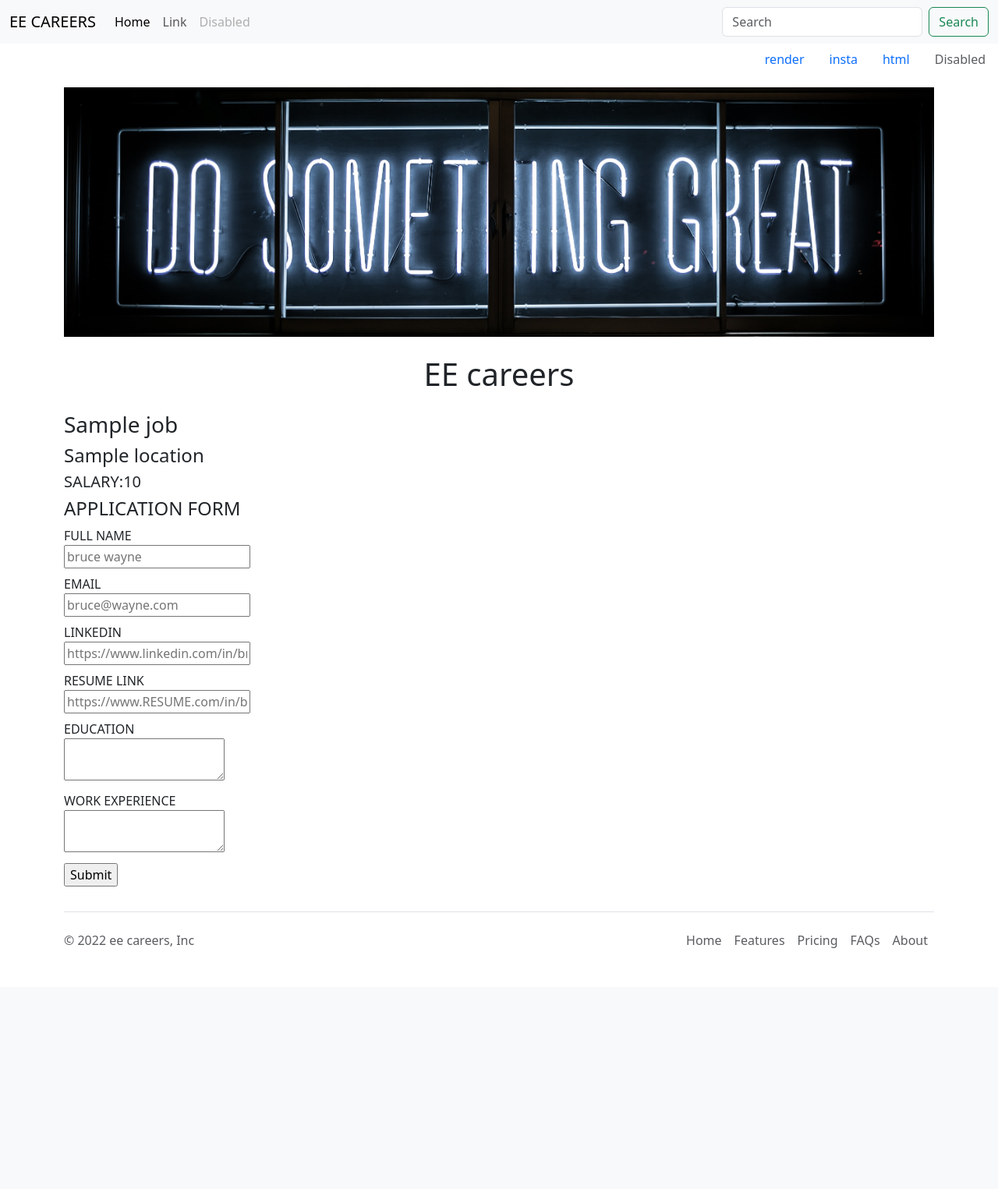
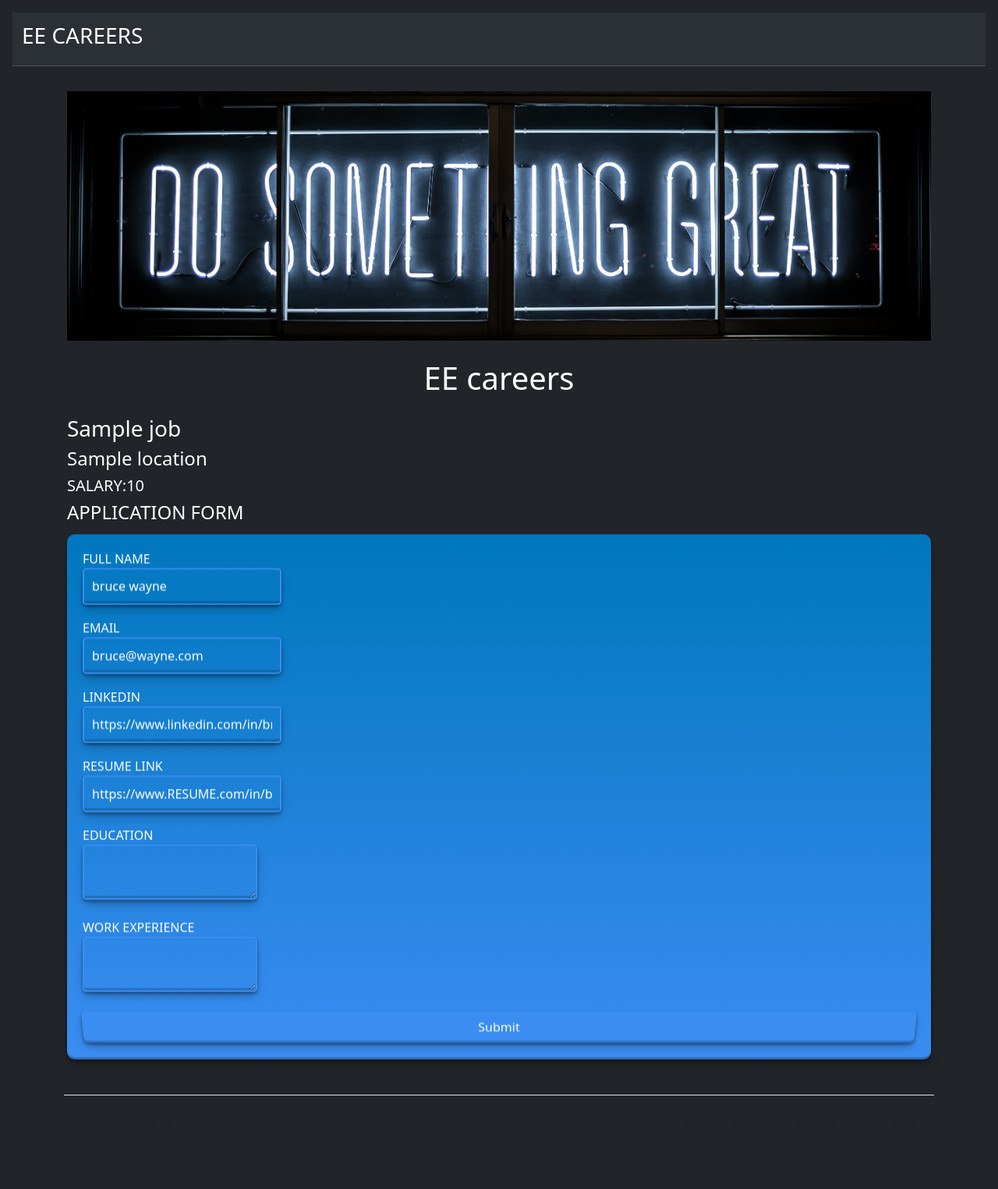
Before and after one commit to VIKASH1426/VIKASH-WEB, a Flask app: template templates/jobpage.html in a window 1280 px wide. Shown: the whole page at 78% size. Before the commit the page ends 1266 px from the top, so only its background shows below. Run offline with Flask 3, Linux system fonts and the light colour scheme; the template is opened without the code that fills it: most values are stand-ins (such as "Sample title", 1, 10 or a date in 2020).

Commit message:
frontend changes
ff

```diff
--- a/templates/application_form.html
+++ b/templates/application_form.html
@@ -1,20 +1,92 @@
-<h4>APPLICATION FORM</h4>
-<form action="/job/{{job['id']}}/apply" method=post>
-  <div class=mb-2><label>FULL NAME</label><br>
-  <input type='text' name='full name' placeholder='bruce wayne'></div>
-  <div class=mb-2><label>EMAIL</label><br>
-  <input type='text' name='email' placeholder='bruce@wayne.com'></div>
-  <div class=mb-2><label>LINKEDIN</label><br>
-  <input type='text' name='linkedin' placeholder='https://www.linkedin.com/in/brucewayne/'></div>
-  <div class=mb-2><label>RESUME LINK</label><br>
-  <input type='text' name='resume' placeholder='https://www.RESUME.com/in/brucewayne/'></div>
+<style>
+  .form {
+  position: relative;
+  display: flex;
+  flex-direction: column;
+  gap: 10px;
+  padding: 20px;
+  background: linear-gradient(to bottom, #0077be, #3b8df2);
+  border-radius: 10px;
+  overflow: hidden;
+  perspective: 1000px;
+  transform-style: preserve-3d;
+  transform: rotateX(-10deg);
+  transition: all 0.3s ease-in-out;
+  box-shadow: rgba(0, 0, 0, 0.4) 0px 2px 4px, rgba(0, 0, 0, 0.3) 0px 7px 13px -3px, rgba(0, 0, 0, 0.2) 0px -3px 0px inset;
+  animation: form-animation 0.5s ease-in-out;
+}
+
+@keyframes form-animation {
+  from {
+    transform: rotateX(-30deg);
+    opacity: 0;
+  }
+
+  to {
+    transform: rotateX(0deg);
+    opacity: 1;
+  }
+}
+
+.input {
+  padding: 10px;
+  border-radius: 5px;
+  background-color: transparent;
+  transition: border-color 0.3s ease-in-out, background-color 0.3s ease-in-out, transform 0.3s ease-in-out, box-shadow 0.3s ease-in-out;
+  transform-style: preserve-3d;
+  backface-visibility: hidden;
+  color: rgb(255, 255, 255);
+  border: 2px solid #3b8df2;
+  box-shadow: rgba(0, 0, 0, 0.4) 0px 2px 4px, rgba(0, 0, 0, 0.3) 0px 7px 13px -3px, rgba(0, 0, 0, 0.2) 0px -3px 0px inset;
+}
+
+.input::placeholder {
+  color: #fff;
+}
+
+.input:hover,
+.input:focus {
+  border-color: #3b8df2;
+  background-color: rgba(255, 255, 255, 0.2);
+  transform: scale(1.05) rotateY(20deg);
+  box-shadow: 0px 2px 4px rgba(0, 0, 0, 0.3);
+  outline: none;
+}
+
+.button {
+  padding: 10px 20px;
+  border: none;
+  border-radius: 5px;
+  background-color: #3b8df2;
+  color: #fff;
+  font-size: 16px;
+  cursor: pointer;
+  transform-style: preserve-3d;
+  backface-visibility: hidden;
+  transform: rotateX(-10deg);
+  transition: all 0.3s ease-in-out;
+  box-shadow: rgba(0, 0, 0, 0.4) 0px 2px 4px, rgba(0, 0, 0, 0.3) 0px 7px 13px -3px, rgba(0, 0, 0, 0.2) 0px -3px 0px inset;
+}
+
+
+
+</style><h4>APPLICATION FORM</h4>
+<form class="form" action="/job/{{job['id']}}/apply" method=post>
+  <div class=mb-2><label style="color: white;">FULL NAME</label><br>
+  <input type='text' name='full name' class="input" placeholder='bruce wayne'></div>
+  <div class=mb-2><label style="color: white;">EMAIL</label><br>
+  <input type='text' name='email'class="input" placeholder='bruce@wayne.com'></div>
+  <div class=mb-2><label style="color: white;">LINKEDIN</label><br>
+  <input type='text' name='linkedin' class="input"placeholder='https://www.linkedin.com/in/brucewayne/'></div>
+  <div class=mb-2><label style="color: white;">RESUME LINK</label><br>
+  <input type='text' name='resume'class="input" placeholder='https://www.RESUME.com/in/brucewayne/'></div>
   <div class=mb-2>
-    <label>EDUCATION</label><br>
-    <textarea name=education></textarea>
+    <label style="color: white;">EDUCATION</label><br>
+    <textarea class="input" name=education></textarea>
   </div>
   <div class=mb-2>
-  <label>WORK EXPERIENCE</label><br>
-    <textarea name=experience></textarea>
+  <label style="color: white;">WORK EXPERIENCE</label><br>
+    <textarea name=experience class="input"></textarea>
   </div>
-  <input class=mb-2 type=submit >
+  <input class="button" class=mb-2 type=submit >
 </form>
--- a/templates/jobpage.html
+++ b/templates/jobpage.html
@@ -5,9 +5,9 @@
     {%include 'bootstrap.html' %}
   </head>
 
-  <body>
+  <body class="p-3 mb-2 bg-dark text-white">
     {%include 'nav.html'%}
-    <div class=container>
+    <div class="container p-3 mb-2 bg-dark text-white">
       {% include 'banner.html'%}
 
     <h3>{{job['title']}}</h3>
--- a/templates/nav.html
+++ b/templates/nav.html
@@ -1,39 +1,17 @@
-<nav class="navbar navbar-expand-lg bg-body-tertiary">
+<style>
+  .centered-text {
+    text-align: center;
+    display: flex;
+    justify-content: center;
+    align-items: center;
+    height: 100%; /* Adjust the height as needed */
+  }
+</style>
+
+<nav class="navbar bg-body-tertiary navbar bg-dark border-bottom border-bottom-dark" data-bs-theme="dark">
   <div class="container-fluid">
-    <button class="navbar-toggler" type="button" data-bs-toggle="collapse" data-bs-target="#navbarTogglerDemo01" aria-controls="navbarTogglerDemo01" aria-expanded="false" aria-label="Toggle navigation">
-      <span class="navbar-toggler-icon"></span>
-    </button>
-    <div class="collapse navbar-collapse" id="navbarTogglerDemo01">
-      <a class="navbar-brand" href="/">EE CAREERS</a>
-      <ul class="navbar-nav me-auto mb-2 mb-lg-0">
-        <li class="nav-item">
-          <a class="nav-link active" aria-current="page" href="#">Home</a>
-        </li>
-        <li class="nav-item">
-          <a class="nav-link" href="#">Link</a>
-        </li>
-        <li class="nav-item">
-          <a class="nav-link disabled">Disabled</a>
-        </li>
-      </ul>
-      <form class="d-flex" role="search">
-        <input class="form-control me-2" type="search" placeholder="Search" aria-label="Search">
-        <button class="btn btn-outline-success" type="submit">Search</button>
-      </form>
-    </div>
+    <a class="navbar-brand" href="/"><h3 class="centered-text ">EE CAREERS</h3>
+</a>
+
   </div>
 </nav>
-<ul class="nav justify-content-end">
-  <li class="nav-item">
-    <a class="nav-link active" aria-current="page" href="https://dashboard.render.com/web/srv-cg8vofd269v3ufl3nq0g/deploys/dep-cga1v7pmbg58br269uv0">render</a>
-  </li>
-  <li class="nav-item">
-    <a class="nav-link" href="https://instagram.com/arceus._.14?igshid=ZDdkNTZiNTM=">insta</a>
-  </li>
-  <li class="nav-item">
-    <a class="nav-link" href="https://www.w3schools.com/html/">html</a>
-  </li>
-  <li class="nav-item">
-    <a class="nav-link disabled">Disabled</a>
-  </li>
-</ul>
```
Also changed, not shown: templates/STYLE.css (added, +72 -0 lines), templates/application_submitted.html (+16 -10 lines), templates/home.html (+7 -7 lines), templates/jobs.html (+8 -7 lines), static/Free_Sample_By_Wix.jpg (added), templates/GG.CSS (added).
